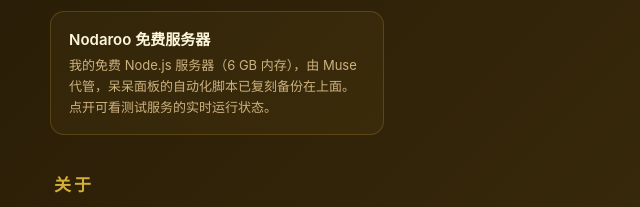
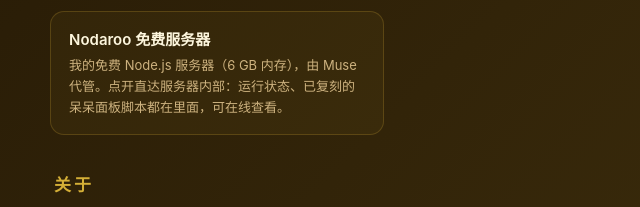
Before and after one commit to jiaoao3333/jiaoao3333.github.io, a plain HTML site: page index.html in a window 1280 px wide. Shown: the part 1142-1349 px from the top of the page, 250-890 px from the left. Drawn offline with Linux system fonts and the light colour scheme.

```diff
--- a/index.html
+++ b/index.html
@@ -86,7 +86,7 @@ h2{font-size:17px;letter-spacing:3px;color:#d4af37;margin:36px 4px 14px}
 <div class="grid">
 <a class="item" href="http://se2.nodaroo.fun:25894">
 <div class="name">Nodaroo 免费服务器</div>
-<div class="desc">我的免费 Node.js 服务器（6 GB 内存），由 Muse 代管，呆呆面板的自动化脚本已复刻备份在上面。点开可看测试服务的实时运行状态。</div>
+<div class="desc">我的免费 Node.js 服务器（6 GB 内存），由 Muse 代管。点开直达服务器内部：运行状态、已复刻的呆呆面板脚本都在里面，可在线查看。</div>
 </a>
 </div>
 
```
